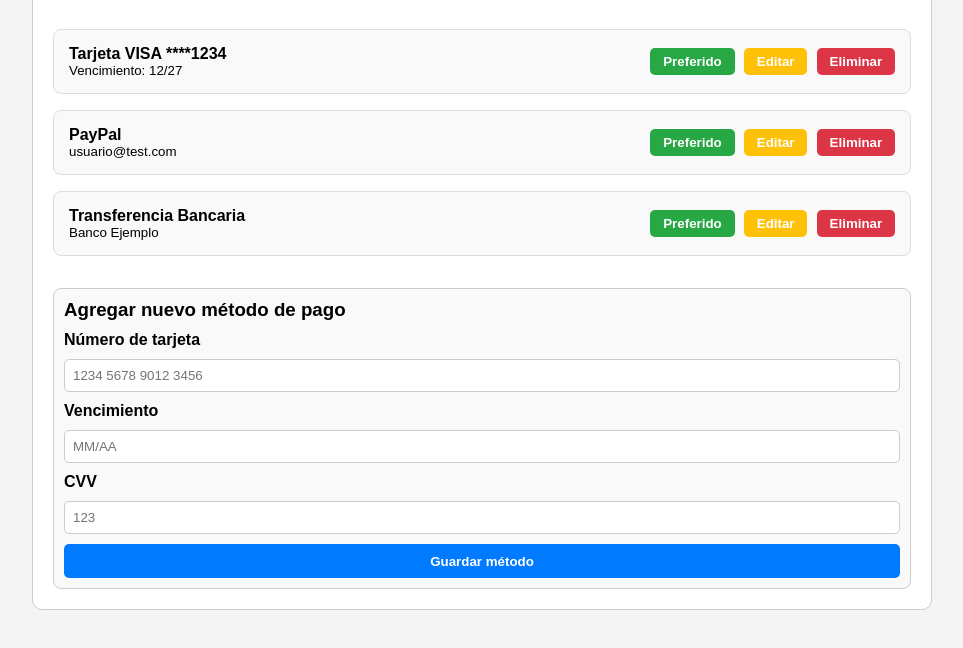
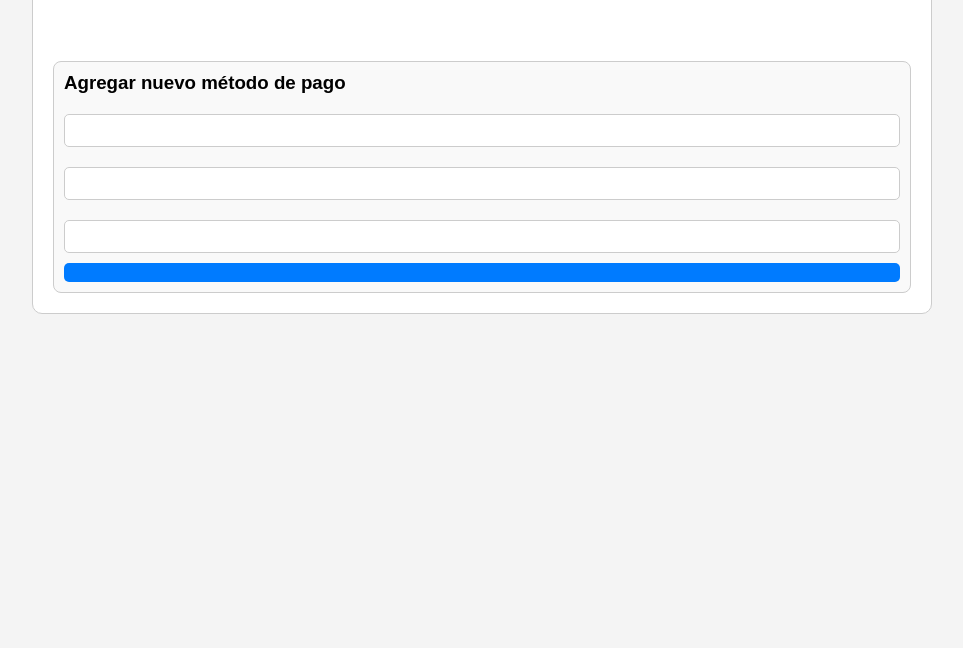
Before and after one commit to Rafvtrvs/MOCKS-CODE, a plain HTML site: page B12.HTML in a window 1280 px wide. Shown: the part 72-720 px from the top of the page, without its empty margins (158-1121 px from the left). Drawn offline with Linux system fonts and the light colour scheme.

Commit message:
skeleton

```diff
--- a/B12.HTML
+++ b/B12.HTML
@@ -5,109 +5,18 @@
   <meta name="viewport" content="width=device-width, initial-scale=1.0">
   <title>Skeleton - Asociación de Métodos de Pago</title>
   <style>
-    * {
-      box-sizing: border-box;
-      margin: 0;
-      padding: 0;
-    }
-
-    body {
-      font-family: Arial, sans-serif;
-      background: #f4f4f4;
-      padding: 20px;
-    }
-
-    .container {
-      max-width: 900px;
-      margin: auto;
-      background: white;
-      padding: 20px;
-      border-radius: 10px;
-      border: 1px solid #ccc;
-      display: grid;
-      gap: 2rem;
-    }
-
-    h2 {
-      text-align: center;
-    }
-
-    .payment-methods {
-      display: grid;
-      gap: 1rem;
-    }
-
-    .method-card {
-      display: flex;
-      justify-content: space-between;
-      align-items: center;
-      padding: 15px;
-      background: #f9f9f9;
-      border: 1px solid #ddd;
-      border-radius: 8px;
-    }
-
-    .method-info {
-      display: flex;
-      flex-direction: column;
-    }
-
-    .method-info span {
-      font-weight: bold;
-    }
-
-    .actions button {
-      margin-left: 5px;
-      padding: 0.4rem 0.8rem;
-      border: none;
-      border-radius: 5px;
-      cursor: pointer;
-      font-weight: bold;
-    }
-
-    .btn-prefer {
-      background: #28a745;
-      color: white;
-    }
-
-    .btn-edit {
-      background: #ffc107;
-      color: white;
-    }
-
-    .btn-delete {
-      background: #dc3545;
-      color: white;
-    }
-
-    form {
-      display: grid;
-      gap: 10px;
-      padding: 10px;
-      border: 1px solid #ccc;
-      border-radius: 8px;
-      background: #f9f9f9;
-    }
-
-    label {
-      font-weight: bold;
-    }
-
-    input {
-      padding: 8px;
-      border-radius: 5px;
-      border: 1px solid #ccc;
-    }
-
-    button.submit {
-      padding: 0.6rem;
-      background: #007BFF;
-      color: white;
-      border: none;
-      border-radius: 5px;
-      font-weight: bold;
-      cursor: pointer;
-    }
+    * { box-sizing: border-box; margin: 0; padding: 0; }
+    body { font-family: Arial, sans-serif; background: #f4f4f4; padding: 20px; }
+    .container { max-width: 900px; margin: auto; background: white; padding: 20px; border-radius: 10px; border: 1px solid #ccc; display: grid; gap: 2rem; }
+    h2 { text-align: center; }
+    .payment-methods { display: grid; gap: 1rem; }
+    .method-card { display: flex; justify-content: space-between; align-items: center; padding: 15px; background: #f9f9f9; border: 1px solid #ddd; border-radius: 8px; }
+    .method-info { display: flex; flex-direction: column; }
+    .actions button { margin-left: 5px; padding: 0.4rem 0.8rem; border: none; border-radius: 5px; cursor: pointer; font-weight: bold; }
+    form { display: grid; gap: 10px; padding: 10px; border: 1px solid #ccc; border-radius: 8px; background: #f9f9f9; }
+    label { font-weight: bold; }
+    input { padding: 8px; border-radius: 5px; border: 1px solid #ccc; }
+    button.submit { padding: 0.6rem; background: #007BFF; color: white; border: none; border-radius: 5px; font-weight: bold; cursor: pointer; }
   </style>
 </head>
 <body>
@@ -116,56 +25,19 @@
 
     <!-- Métodos de pago guardados -->
     <div class="payment-methods">
-      <div class="method-card">
-        <div class="method-info">
-          <span>Tarjeta VISA ****1234</span>
-          <small>Vencimiento: 12/27</small>
-        </div>
-        <div class="actions">
-          <button class="btn-prefer">Preferido</button>
-          <button class="btn-edit">Editar</button>
-          <button class="btn-delete">Eliminar</button>
-        </div>
-      </div>
-
-      <div class="method-card">
-        <div class="method-info">
-          <span>PayPal</span>
-          <small>usuario@test.com</small>
-        </div>
-        <div class="actions">
-          <button class="btn-prefer">Preferido</button>
-          <button class="btn-edit">Editar</button>
-          <button class="btn-delete">Eliminar</button>
-        </div>
-      </div>
-
-      <div class="method-card">
-        <div class="method-info">
-          <span>Transferencia Bancaria</span>
-          <small>Banco Ejemplo</small>
-        </div>
-        <div class="actions">
-          <button class="btn-prefer">Preferido</button>
-          <button class="btn-edit">Editar</button>
-          <button class="btn-delete">Eliminar</button>
-        </div>
-      </div>
+      <!-- Cards dinámicas de métodos de pago -->
     </div>
 
-    <!-- Formulario para asociar un nuevo método de pago -->
+    <!-- Formulario para agregar nuevo método de pago -->
     <form>
       <h3>Agregar nuevo método de pago</h3>
-      <label for="cardNumber">Número de tarjeta</label>
-      <input type="text" id="cardNumber" placeholder="1234 5678 9012 3456">
-
-      <label for="expiry">Vencimiento</label>
-      <input type="text" id="expiry" placeholder="MM/AA">
-
-      <label for="cvv">CVV</label>
-      <input type="text" id="cvv" placeholder="123">
-
-      <button class="submit" type="submit">Guardar método</button>
+      <label for="cardNumber"></label>
+      <input type="text" id="cardNumber" placeholder="">
+      <label for="expiry"></label>
+      <input type="text" id="expiry" placeholder="">
+      <label for="cvv"></label>
+      <input type="text" id="cvv" placeholder="">
+      <button class="submit" type="submit"></button>
     </form>
   </div>
 </body>
```
Also changed, not shown: B04.html (+1 -1 lines), B11.HTML (+22 -70 lines), B13.HTML (+21 -99 lines), B14.HTML (+24 -97 lines), B15.HTML (+14 -70 lines).
